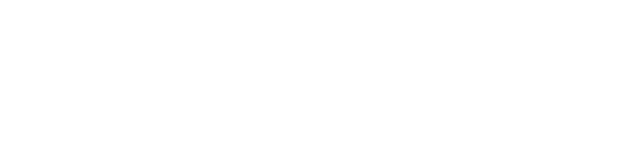
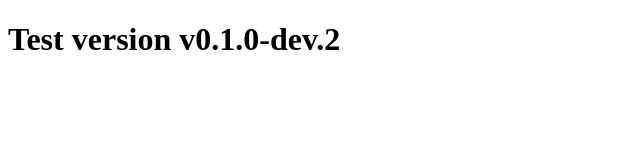
Before and after one commit to bsospace/version-bump, a plain HTML site: page index.html in a window 1280 px wide. Shown: the whole page, without its empty margins (0-640 px from the left). Drawn offline with Linux system fonts and the light colour scheme.

Commit message:
test: tag version v0.1.0-dev.2

```diff
--- a/index.html
+++ b/index.html
@@ -6,6 +6,6 @@
     <title>Document</title>
 </head>
 <body>
-
+    <h1>Test version v0.1.0-dev.2</h1>
 </body>
 </html>
```
Also changed, not shown: 1 other file.
